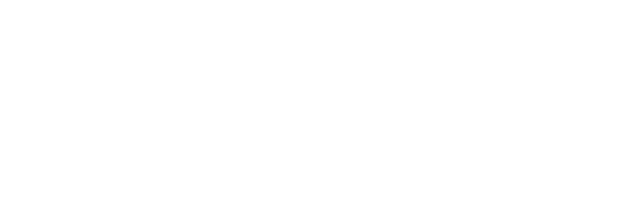
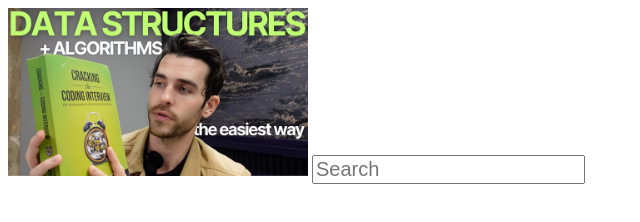
Before and after one commit to PaulinJ/YouTubeClone, a plain HTML site: page youtube.html in a window 1280 px wide. Shown: the whole page, without its empty margins (0-640 px from the left). Drawn offline with Linux system fonts and the light colour scheme.

Commit message:
Restructure Pages img

```diff
--- a/youtube.html
+++ b/youtube.html
@@ -4,12 +4,21 @@
 
 
     <head>
+        <title>Youtube.com Clone</title>
+       <style>
+        .thumbnail {
+            width: 300px;
+        }
+        .search-bar{
+            font-size: 20px;
 
+        }
+       </style>
     </head>
 
     <body>
-
-
+        <img class="thumbnail" src="thumbnails/Datastucturebookavif.avif">
+        <input class="search-bar" type="text" placeholder="Search">
     </body>
 
 
```
Also changed, not shown: thumbnails/Chant.avif (renamed from Chant.avif), thumbnails/Datastucturebookavif.avif (renamed from Datastucturebookavif.avif), thumbnails/hackathon.avif (renamed from hackathon.avif), thumbnails/hq720 (1).avif (renamed from hq720 (1).avif), thumbnails/hq720 (10).avif (renamed from hq720 (10).avif), thumbnails/hq720 (2).avif (renamed from hq720 (2).avif), thumbnails/hq720 (3).avif (renamed from hq720 (3).avif), thumbnails/hq720 (4).avif (renamed from hq720 (4).avif), thumbnails/hq720 (5).avif (renamed from hq720 (5).avif), thumbnails/hq720 (6).avif (renamed from hq720 (6).avif), thumbnails/hq720 (7).avif (renamed from hq720 (7).avif), thumbnails/hq720 (8).avif (renamed from hq720 (8).avif), thumbnails/hq720 (9).avif (renamed from hq720 (9).avif), thumbnails/hq720.avif (renamed from hq720.avif), 4 more files.
